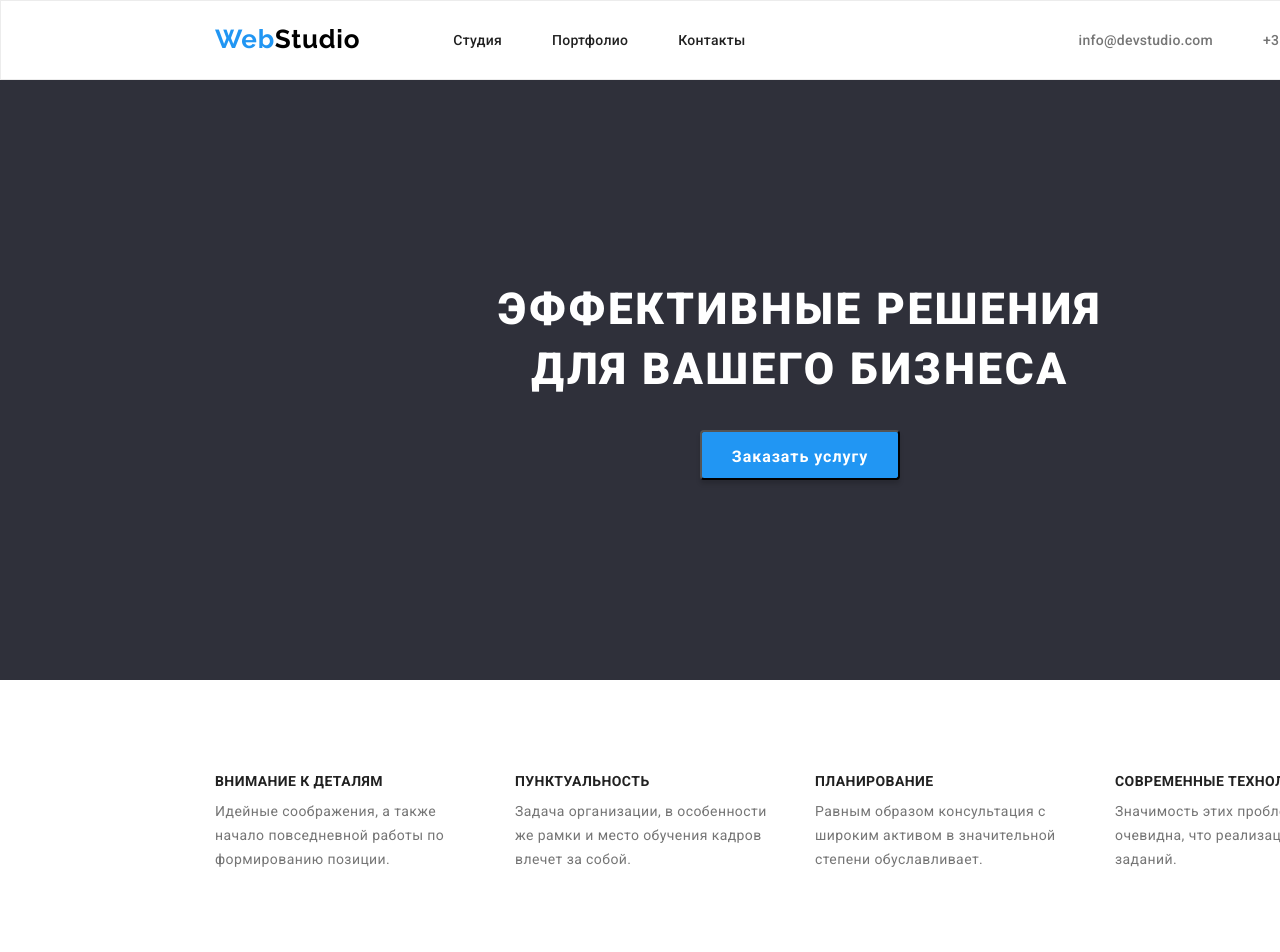
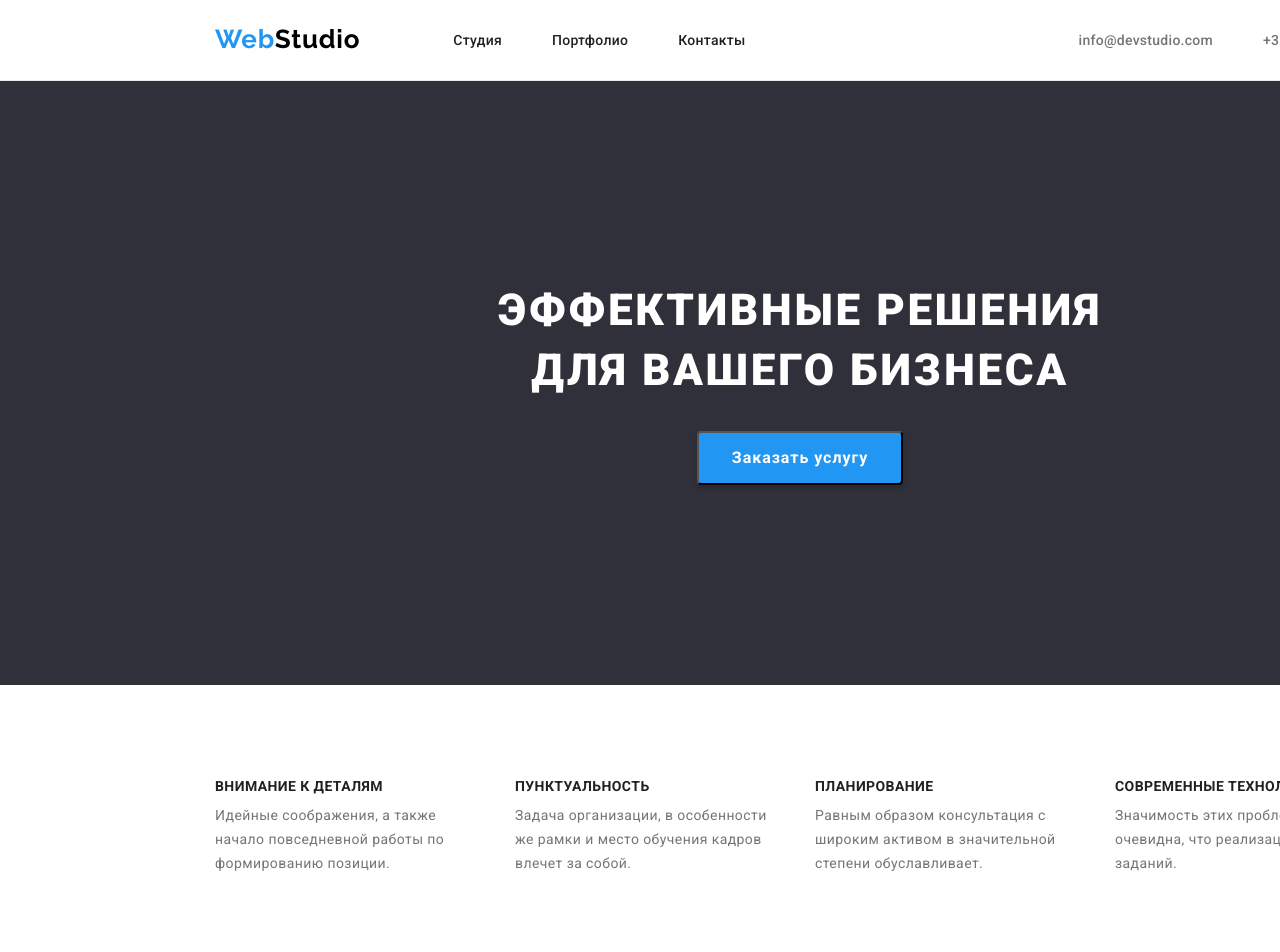
Before and after one commit to andriydzyunyak/goit-markup-hw-03, a plain HTML site: page index.html in a window 1280 px wide. Shown: the top 952 px of the page. Drawn offline with nearby package versions, Linux system fonts and the light colour scheme.

Commit message:
Update css

```diff
--- a/css/style.css
+++ b/css/style.css
@@ -37,6 +37,11 @@ ul {
   margin: 0 auto;
 }
 
+.section {
+  padding-top: 94px;
+  padding-bottom: 94px;
+}
+
 .list {
   list-style: none;
 }
@@ -47,10 +52,9 @@ ul {
 
 .header {
   width: 1600px;
-  height: 80px;
   margin: 0 auto;
   display: flex;
-  border: 1px solid #ececec;
+  border-bottom: 1px solid #ececec;
 }
 
 .web {
@@ -137,8 +141,9 @@ ul {
 .hero {
   background-color: #2f303a;
   width: 1600px;
-  height: 600px;
   margin: 0 auto;
+  padding-top: 200px;
+  padding-bottom: 200px;
 }
 
 .hero-title {
@@ -152,7 +157,6 @@ ul {
   text-transform: uppercase;
   color: var(--main-title-color);
   width: 696px;
-  padding-top: 200px;
 }
 
 .hero-btn {
@@ -168,9 +172,8 @@ ul {
   border-radius: 4px;
   cursor: pointer;
   margin: 0 auto;
-  padding: 10px 25px;
-  width: 200px;
-  height: 50px;
+  padding: 10px 32px;
+  width: 206px;
   margin-top: 30px;
 }
 
@@ -199,12 +202,10 @@ ul {
 .feauters-list {
   display: flex;
   margin: 0 auto;
-  margin-top: 94px;
 }
 
 .feauters-item {
   width: 270px;
-  height: 101px;
   margin-right: 30px;
 }
 
@@ -237,7 +238,7 @@ ul {
   letter-spacing: 0.03em;
   color: var(--secondary-title-color);
   margin: 0 auto;
-  margin-top: 94px;
+  margin-top: -94px;
 }
 
 .kinds-work-list {
@@ -254,8 +255,6 @@ ul {
 .our-team {
   background-color: #f5f4fa;
   width: 1600px;
-  height: 648px;
-  margin-top: 94px;
 }
 
 .our-team-title {
@@ -266,7 +265,6 @@ ul {
   letter-spacing: 0.03em;
   color: var(--secondary-title-color);
   margin: 0 auto;
-  padding-top: 94px;
   padding-bottom: 50px;
 }
 
@@ -310,7 +308,7 @@ ul {
 .footer {
   background-color: #2f303a;
   width: 1600px;
-  height: 252px;
+  padding-bottom: 60px;
 }
 
 .footer-home-link {
@@ -355,7 +353,6 @@ ul {
 
 .project-button-list {
   display: flex;
-  margin-top: 94px;
   margin-left: 280px;
   margin-bottom: 50px;
 }
@@ -392,7 +389,6 @@ ul {
   display: flex;
   flex-wrap: wrap;
   justify-content: space-between;
-  margin-bottom: 94px;
 }
 
 .project-item {
--- a/index.html
+++ b/index.html
@@ -41,13 +41,15 @@
     <main>
 
         <!--Герой страницы-->
-        <div class="hero">
-            <h1 class="hero-title">Эффективные решения для вашего бизнеса</h1>
-            <button class="hero-btn" type="button">Заказать услугу</button>
-        </div>
+        <section class="hero">
+            <div class="container hero-content">
+                <h1 class="hero-title">Эффективные решения для вашего бизнеса</h1>
+                <button class="hero-btn" type="button">Заказать услугу</button>
+            </div>
+        </section>
 
         <!--Особенности студии-->
-        <section class="feauters">
+        <section class="feauters section">
             <div class="container feauters-wrap">
                 <h2 class="visually-hidden">Особенности</h2>
                 <ul class="feauters-list list">
@@ -73,7 +75,7 @@
 
 
         <!--Фотоописание наших обязанностей-->
-        <section class="kinds-work">
+        <section class="kinds-work section">
             <div class="container">
                 <h2 class="kinds-work-title">Чем мы занимаемся</h2>
                 <ul class="kinds-work-list list">
@@ -98,7 +100,7 @@
 
 
         <!--Наша команда-->
-        <section class="our-team">
+        <section class="our-team section">
             <div class="container">
                 <h2 class="our-team-title">Наша команда</h2>
                 <ul class="our-team-list list">
```
Also changed, not shown: portfolio.html (+1 -1 lines).
